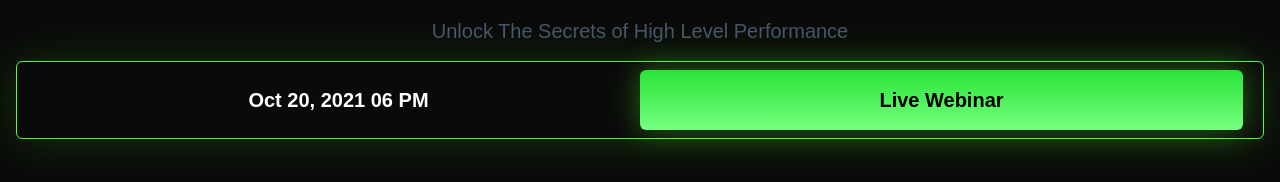
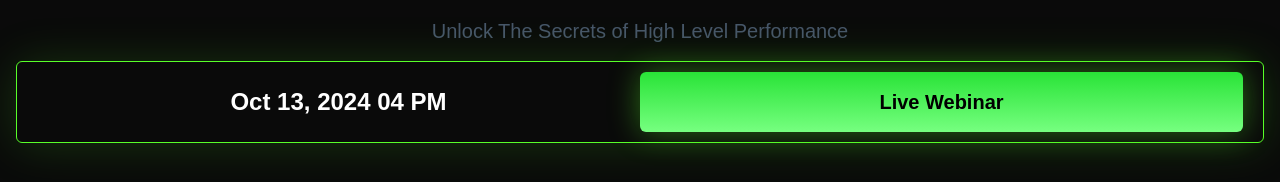
Before and after one commit to karthik1704/seyon-academy, a Next.js app: page /webinar in a window 1280 px wide. Shown: the part 407-589 px from the top of the page. Built offline with nearby package versions, Linux system fonts and the light colour scheme.

Commit message:
Update webinar datetime and button size

```diff
--- a/app/constants.tsx
+++ b/app/constants.tsx
@@ -1,7 +1,7 @@
 
 
 
-export const WEBINAR_DATETIME = 'Oct 20, 2021 06 PM';
+export const WEBINAR_DATETIME = 'Oct 13, 2024 04 PM';
 export const WEBINAR_URL = 'https://imjo.in/e4Za96';
 
 export const LOGO_URL = '/images/logo/logo.png';
--- a/app/webinar/components/webinar-button.tsx
+++ b/app/webinar/components/webinar-button.tsx
@@ -5,7 +5,7 @@ const WebinarButton = () => {
   return (
     <div className="border rounded-md border-[#58FF29] text-center p-5 mt-4 shadow-[0px_2px_47.3px_0px_#58FF292B] md:flex md:py-2  md:items-center md:justify-evenly md:w-full">
 
-      <p className="text-lg font-semibold p-4  w-full md:text-xl">{WEBINAR_DATETIME}</p>
+      <p className="text-lg font-semibold p-4  w-full md:text-2xl">{WEBINAR_DATETIME}</p>
 
       <Link href={WEBINAR_URL} target="_blank" className="bg-gradient-to-b  from-[#29e337] to-[#76ff80] shadow-[0_0_30px_1px_rgb(82_237_38_/_40%)] p-4 rounded-md w-full block font-bold text-black md:p-4 md:text-xl ">
         Live Webinar
--- a/app/webinar/page.tsx
+++ b/app/webinar/page.tsx
@@ -36,7 +36,7 @@ const WebinarPage = async () => {
       <JoinWebinar/>
       <YouShouldAttend/>
       <YourCoach/>
-      <HearFromStudents/>
+      {/* <HearFromStudents/> */}
       <TimeTicking />
       <Faq/>
       <Footer/>
```
